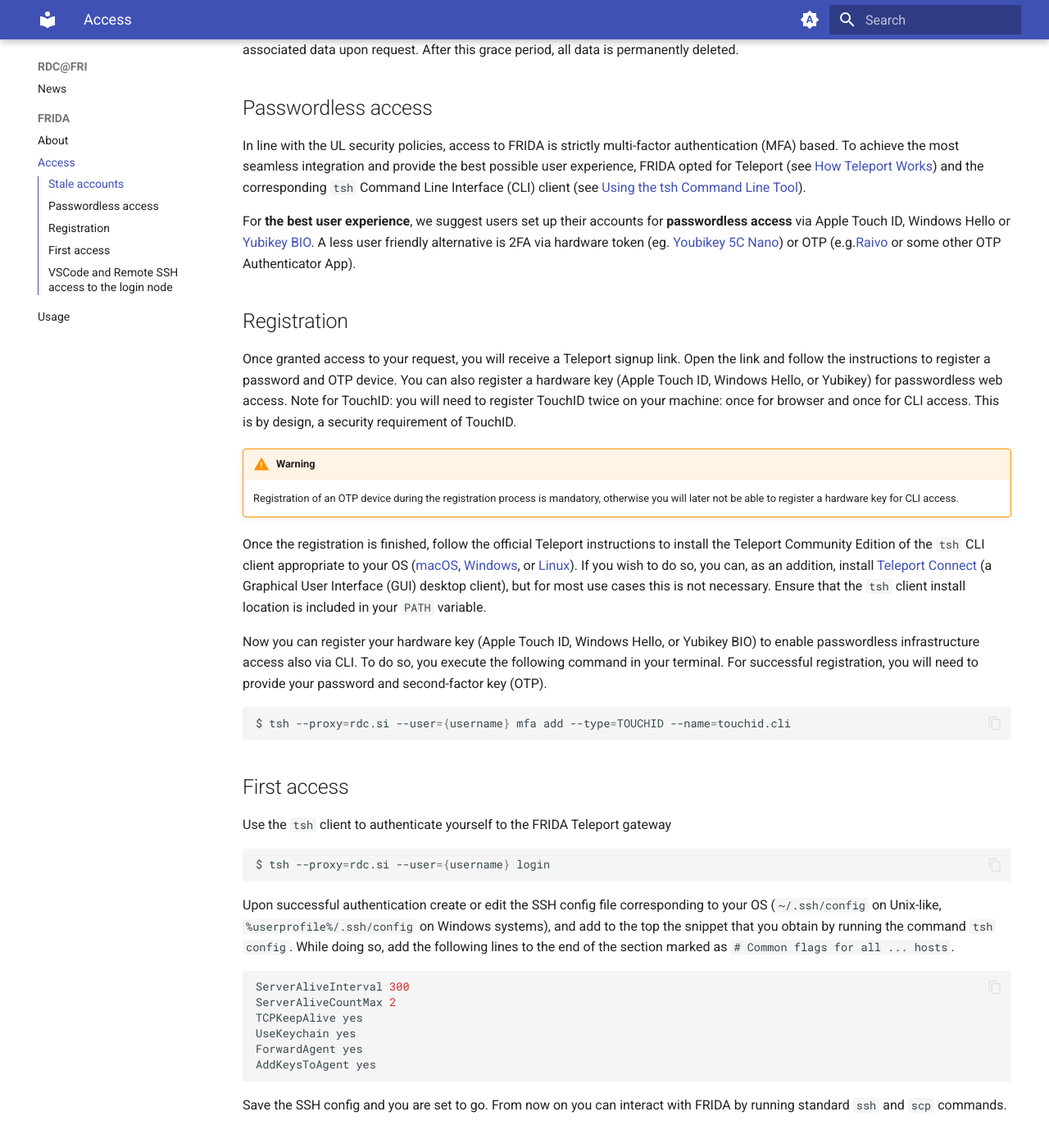
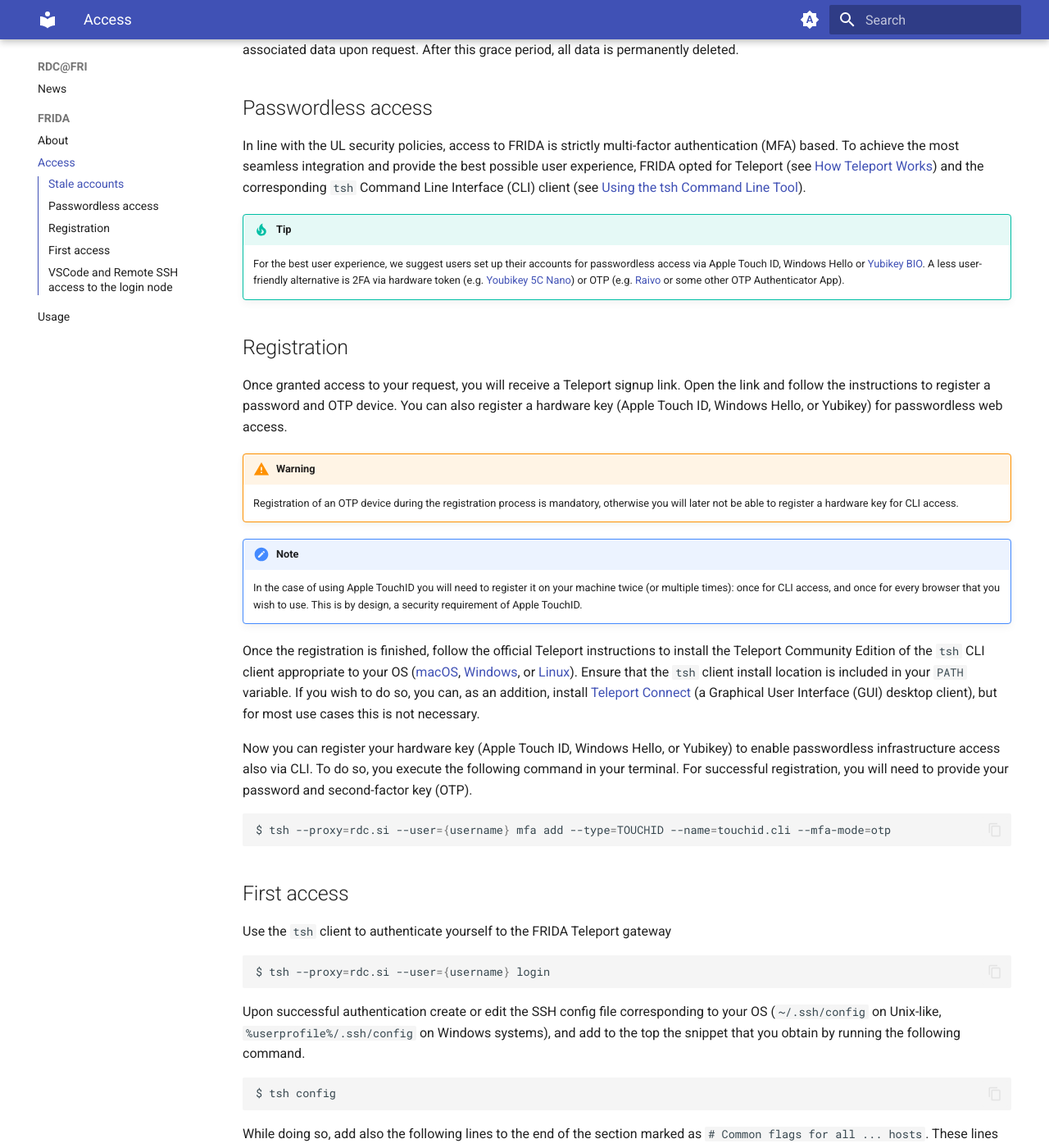
Before and after one commit to UL-FRI/docs.rdc.si, an MkDocs documentation site: the page built from docs/FRIDA/access.md, in a window 1280 px wide and 1400 px high, scrolled down 485 px. Shown: the whole window at 82% size. Built offline with MkDocs 1.6.1 and Material for MkDocs 9.7.7, drawn with Linux system fonts in a browser that asks for light colours; some of the changed text lies outside the part shown.

Commit message:
fix: access.md after first onboarding
Signed-off-by: Iztok Lebar Bajec <ilb@fri.uni-lj.si>

````diff
--- a/docs/FRIDA/access.md
+++ b/docs/FRIDA/access.md
@@ -14,20 +14,24 @@
 
 In line with the UL security policies, access to FRIDA is strictly multi-factor authentication (MFA) based. To achieve the most seamless integration and provide the best possible user experience, FRIDA opted for Teleport (see [How Teleport Works](https://goteleport.com/how-it-works/)) and the corresponding `tsh` Command Line Interface (CLI) client (see [Using the tsh Command Line Tool](https://goteleport.com/docs/connect-your-client/introduction/)).
 
-For **the best user experience**, we suggest users set up their accounts for **passwordless access** via Apple Touch ID, Windows Hello or [Yubikey BIO](https://www.yubico.com/si/product/yubikey-bio-series/yubikey-c-bio/). A less user friendly alternative is 2FA via hardware token (eg. [Youbikey 5C Nano](https://www.yubico.com/si/product/yubikey-5c-nano/)) or OTP (e.g.[Raivo](https://raivo-otp.com) or some other OTP Authenticator App).
+!!! tip
+    For the best user experience, we suggest users set up their accounts for passwordless access via Apple Touch ID, Windows Hello or [Yubikey BIO](https://www.yubico.com/si/product/yubikey-bio-series/yubikey-c-bio/). A less user-friendly alternative is 2FA via hardware token (e.g. [Youbikey 5C Nano](https://www.yubico.com/si/product/yubikey-5c-nano/)) or OTP (e.g. [Raivo](https://raivo-otp.com) or some other OTP Authenticator App).
 
 ## Registration
 
-Once granted access to your request, you will receive a Teleport signup link. Open the link and follow the instructions to register a password and OTP device. You can also register a hardware key (Apple Touch ID, Windows Hello, or Yubikey) for passwordless web access. Note for TouchID: you will need to register TouchID twice on your machine: once for browser and once for CLI access. This is by design, a security requirement of TouchID.
+Once granted access to your request, you will receive a Teleport signup link. Open the link and follow the instructions to register a password and OTP device. You can also register a hardware key (Apple Touch ID, Windows Hello, or Yubikey) for passwordless web access.
 
 !!! warning
     Registration of an OTP device during the registration process is mandatory, otherwise you will later not be able to register a hardware key for CLI access.
 
-Once the registration is finished, follow the official Teleport instructions to install the Teleport Community Edition of the `tsh` CLI client appropriate to your OS ([macOS](https://goteleport.com/docs/installation/#macos), [Windows](https://goteleport.com/docs/installation/#windows-tsh-client-only), or [Linux](https://goteleport.com/docs/installation/#linux)). If you wish to do so, you can, as an addition, install [Teleport Connect](https://goteleport.com/docs/connect-your-client/teleport-connect/) (a Graphical User Interface (GUI) desktop client), but for most use cases this is not necessary. Ensure that the `tsh` client install location is included in your `PATH` variable.
+!!! note
+    In the case of using Apple TouchID you will need to register it on your machine twice (or multiple times): once for CLI access, and once for every browser that you wish to use. This is by design, a security requirement of Apple TouchID.
 
-Now you can register your hardware key (Apple Touch ID, Windows Hello, or Yubikey BIO) to enable passwordless infrastructure access also via CLI. To do so, you execute the following command in your terminal. For successful registration, you will need to provide your password and second-factor key (OTP).
+Once the registration is finished, follow the official Teleport instructions to install the Teleport Community Edition of the `tsh` CLI client appropriate to your OS ([macOS](https://goteleport.com/docs/installation/#macos), [Windows](https://goteleport.com/docs/installation/#windows-tsh-client-only), or [Linux](https://goteleport.com/docs/installation/#linux)). Ensure that the `tsh` client install location is included in your `PATH` variable. If you wish to do so, you can, as an addition, install [Teleport Connect](https://goteleport.com/docs/connect-your-client/teleport-connect/) (a Graphical User Interface (GUI) desktop client), but for most use cases this is not necessary.
+
+Now you can register your hardware key (Apple Touch ID, Windows Hello, or Yubikey) to enable passwordless infrastructure access also via CLI. To do so, you execute the following command in your terminal. For successful registration, you will need to provide your password and second-factor key (OTP).
 ```bash
-$ tsh --proxy=rdc.si --user={username} mfa add --type=TOUCHID --name=touchid.cli
+$ tsh --proxy=rdc.si --user={username} mfa add --type=TOUCHID --name=touchid.cli --mfa-mode=otp
 ```
 
 <!--
@@ -45,7 +49,12 @@
 $ tsh --proxy=rdc.si --user={username} login
 ```
 
-Upon successful authentication create or edit the SSH config file corresponding to your OS (`~/.ssh/config` on Unix-like, `%userprofile%/.ssh/config` on Windows systems), and add to the top the snippet that you obtain by running the command `tsh config`. While doing so, add the following lines to the end of the section marked as `# Common flags for all ... hosts`.
+Upon successful authentication create or edit the SSH config file corresponding to your OS (`~/.ssh/config` on Unix-like, `%userprofile%/.ssh/config` on Windows systems), and add to the top the snippet that you obtain by running the following command.
+```bash
+$ tsh config
+```
+
+While doing so, add also the following lines to the end of the section marked as `# Common flags for all ... hosts`. These lines are not mandatory but will reduce the number of times that you need to reauthenticate yourself, as well as, use a forwarding agent to automatically forward your locally stored SSH keys so that you can access other machines with your private SSH keys.
 ```bash
 ServerAliveInterval 300
 ServerAliveCountMax 2
@@ -68,3 +77,6 @@
     Port 3022
     ProxyCommand "/usr/local/bin/tsh" proxy ssh --cluster=rdc.si --proxy=rdc.si:443 %r@%h:%p
 ```
+
+!!! note
+    To be compatible with Teleport connections, Visual Studio Code needs to be configured properly, i.e. the `Remote.SSH: Use Local Server` config setting must be disabled. For details see https://goteleport.com/docs/server-access/guides/vscode/#step-23-configure-visual-studio-code.
````
